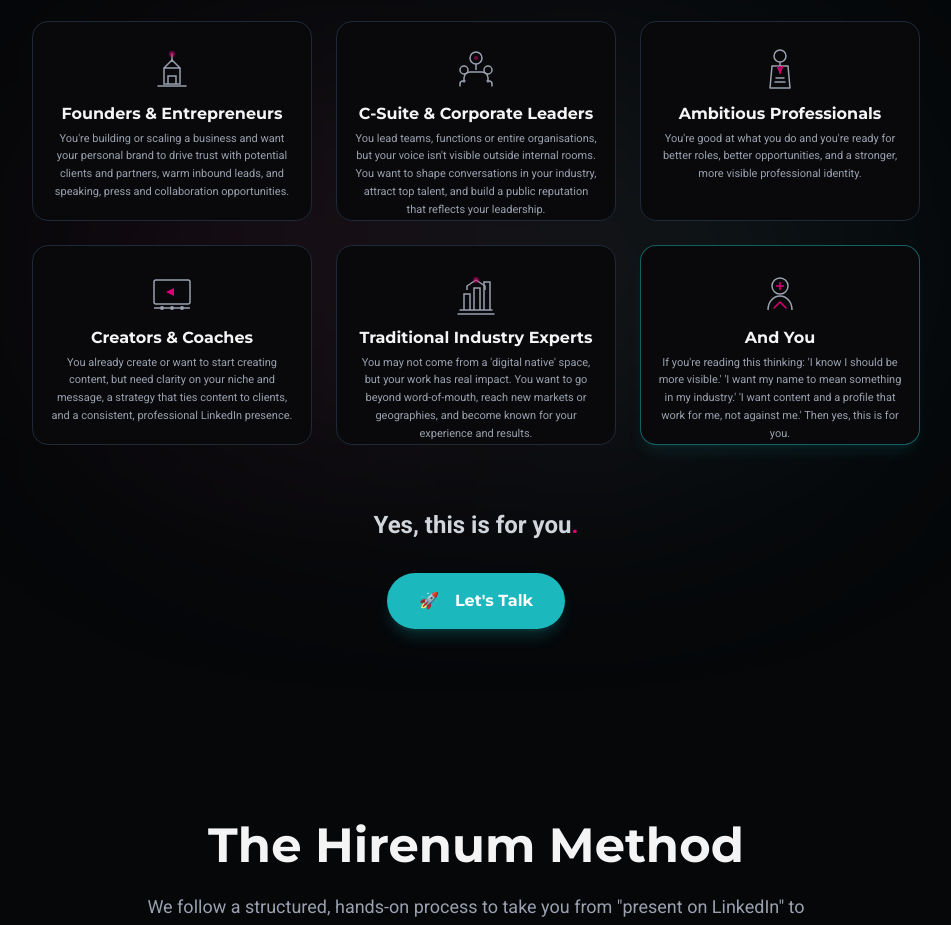
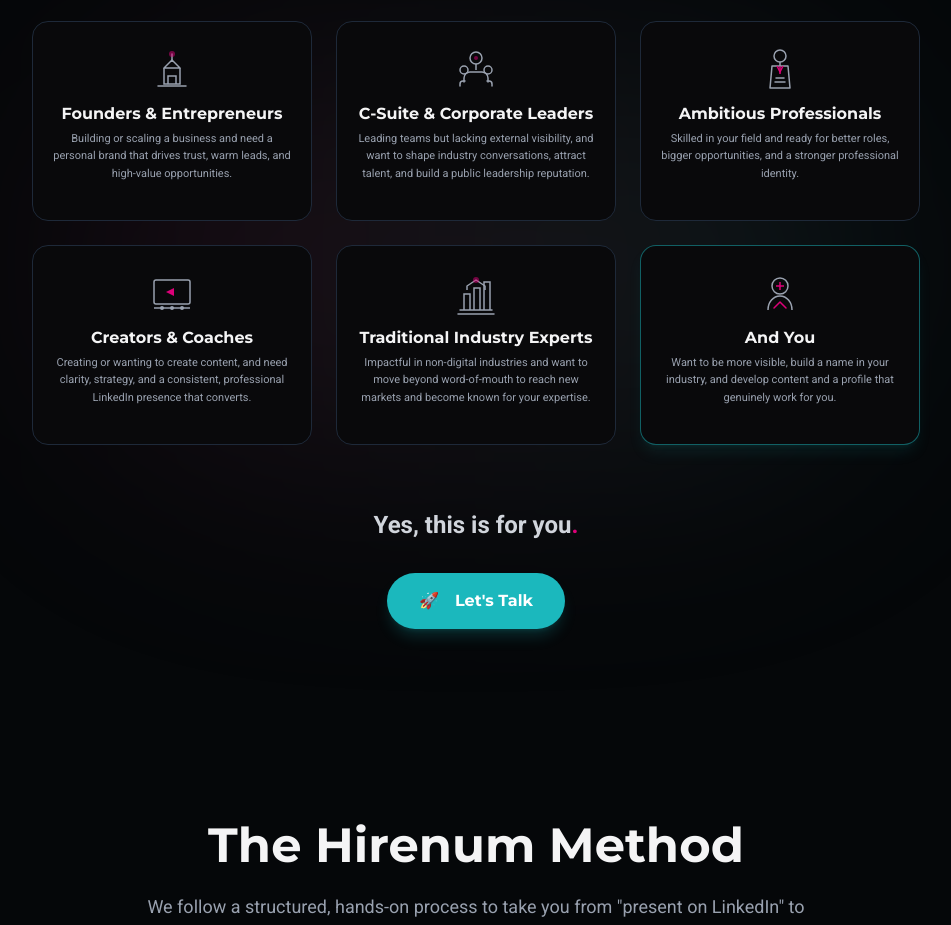
Before and after one commit to hirenum/Website, a Next.js app: page / in a window 1280 px wide. Shown: the part 3980-4905 px from the top of the page, without its empty margins (164-1115 px from the left). Built offline with nearby package versions, Linux system fonts and the light colour scheme.

Commit message:
feat: refine descriptions for target audience clarity and engagement

```diff
--- a/app/page.tsx
+++ b/app/page.tsx
@@ -975,7 +975,7 @@
             {[
               {
                 title: "Founders & Entrepreneurs",
-                desc: "You're building or scaling a business and want your personal brand to drive trust with potential clients and partners, warm inbound leads, and speaking, press and collaboration opportunities.",
+                desc: "Building or scaling a business and need a personal brand that drives trust, warm leads, and high-value opportunities.",
                 icon: (
                   <svg className="w-12 h-12" viewBox="0 0 48 48" fill="none" xmlns="http://www.w3.org/2000/svg">
                     <path d="M24 8V14" stroke="currentColor" strokeWidth="1.5" strokeLinecap="round"/>
@@ -989,7 +989,7 @@
               },
               {
                 title: "C-Suite & Corporate Leaders",
-                desc: "You lead teams, functions or entire organisations, but your voice isn't visible outside internal rooms. You want to shape conversations in your industry, attract top talent, and build a public reputation that reflects your leadership.",
+                desc: " Leading teams but lacking external visibility, and want to shape industry conversations, attract talent, and build a public leadership reputation.",
                 icon: (
                   <svg className="w-12 h-12" viewBox="0 0 48 48" fill="none" xmlns="http://www.w3.org/2000/svg">
                     <circle cx="24" cy="12" r="6" stroke="currentColor" strokeWidth="1.5"/>
@@ -1005,7 +1005,7 @@
               },
               {
                 title: "Ambitious Professionals",
-                desc: "You're good at what you do and you're ready for better roles, better opportunities, and a stronger, more visible professional identity.",
+                desc: "Skilled in your field and ready for better roles, bigger opportunities, and a stronger professional identity.",
                 icon: (
                   <svg className="w-12 h-12" viewBox="0 0 48 48" fill="none" xmlns="http://www.w3.org/2000/svg">
                     <circle cx="24" cy="10" r="6" stroke="currentColor" strokeWidth="1.5"/>
@@ -1046,7 +1046,7 @@
             {[
               {
                 title: "Creators & Coaches",
-                desc: "You already create or want to start creating content, but need clarity on your niche and message, a strategy that ties content to clients, and a consistent, professional LinkedIn presence.",
+                desc: "Creating or wanting to create content, and need clarity, strategy, and a consistent, professional LinkedIn presence that converts.",
                 icon: (
                   <svg className="w-12 h-12" viewBox="0 0 48 48" fill="none" xmlns="http://www.w3.org/2000/svg">
                     <rect x="6" y="10" width="36" height="24" rx="2" stroke="currentColor" strokeWidth="1.5"/>
@@ -1060,7 +1060,7 @@
               },
               {
                 title: "Traditional Industry Experts",
-                desc: "You may not come from a 'digital native' space, but your work has real impact. You want to go beyond word-of-mouth, reach new markets or geographies, and become known for your experience and results.",
+                desc: "Impactful in non-digital industries and want to move beyond word-of-mouth to reach new markets and become known for your expertise.",
                 icon: (
                   <svg className="w-12 h-12" viewBox="0 0 48 48" fill="none" xmlns="http://www.w3.org/2000/svg">
                     <path d="M8 40H40" stroke="currentColor" strokeWidth="1.5" strokeLinecap="round"/>
@@ -1075,7 +1075,7 @@
               },
               {
                 title: "And You",
-                desc: "If you're reading this thinking: 'I know I should be more visible.' 'I want my name to mean something in my industry.' 'I want content and a profile that work for me, not against me.' Then yes, this is for you.",
+                desc: "Want to be more visible, build a name in your industry, and develop content and a profile that genuinely work for you.",
                 icon: (
                   <svg className="w-12 h-12" viewBox="0 0 48 48" fill="none" xmlns="http://www.w3.org/2000/svg">
                     <circle cx="24" cy="16" r="8" stroke="currentColor" strokeWidth="1.5"/>
```
